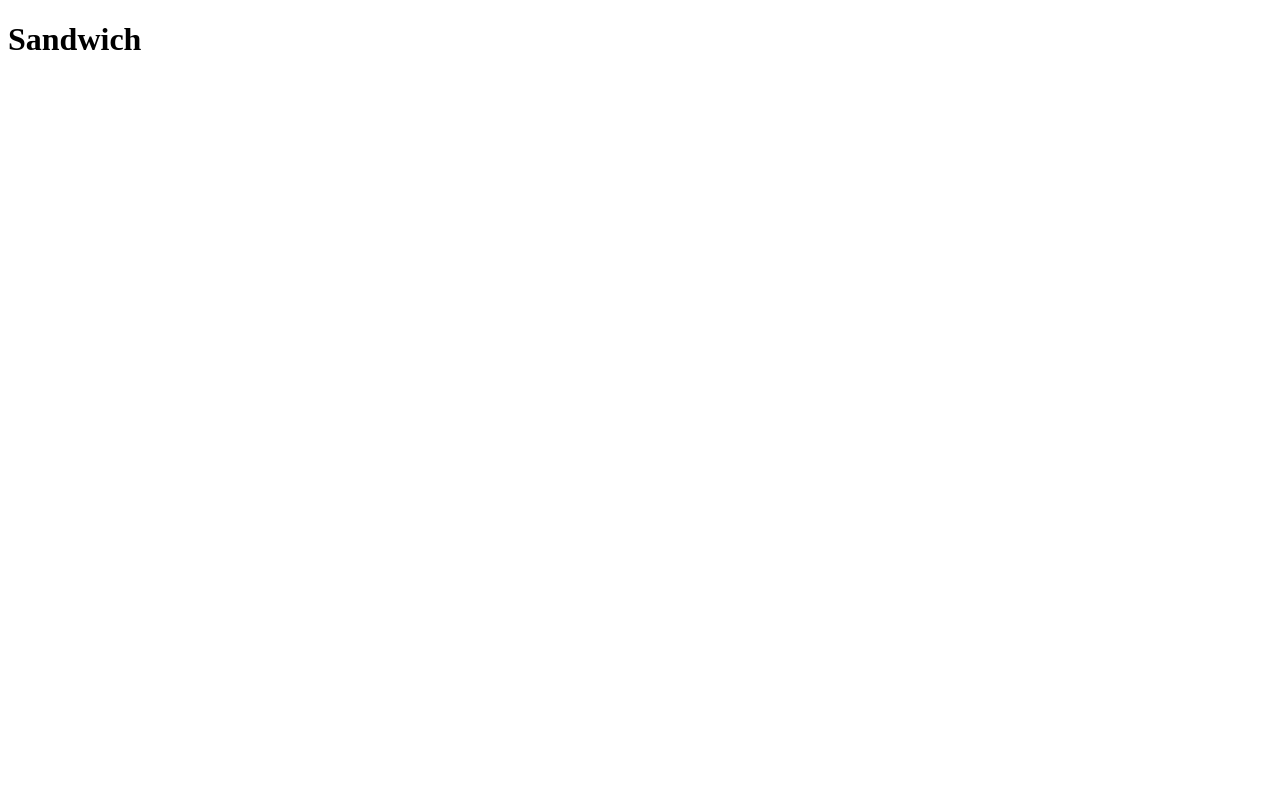
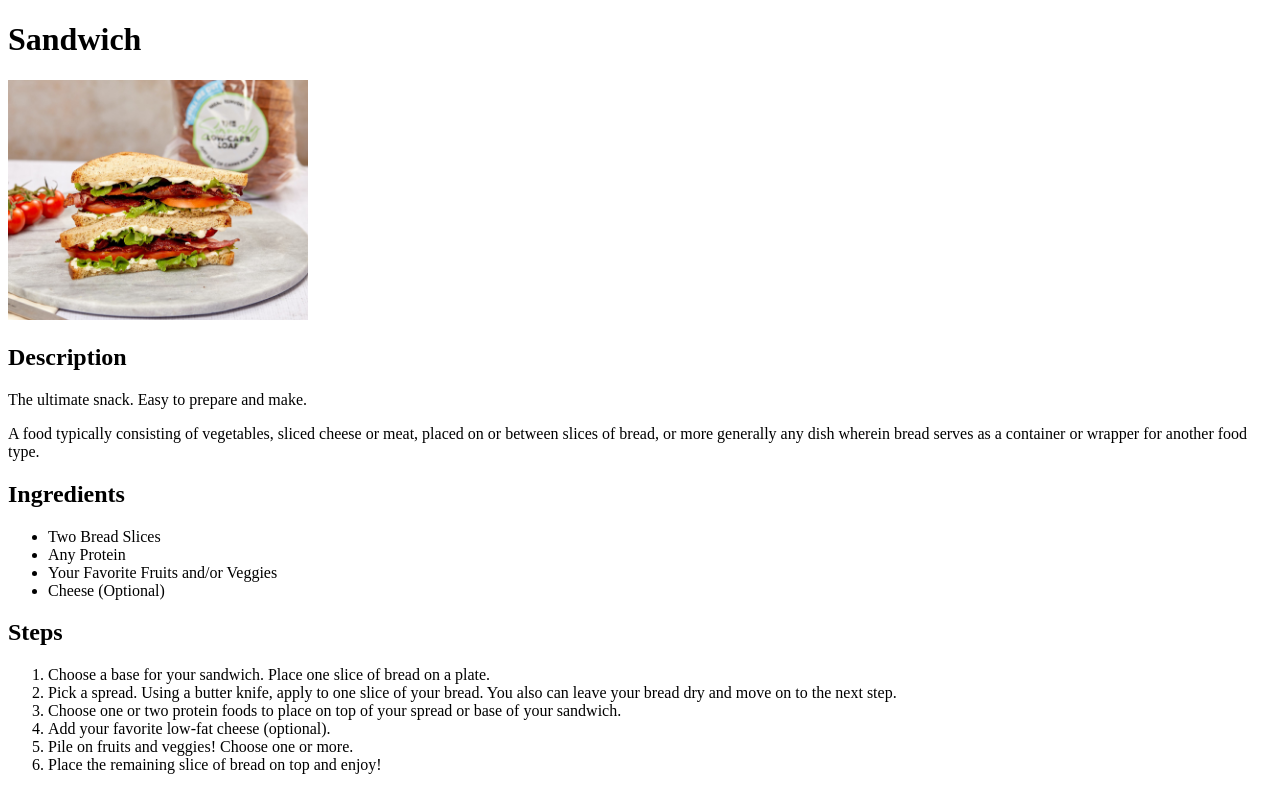
Before and after one commit to CrabVS/odin-recipes, a plain HTML site: page recipes/sandwich.html in a window 1280 px wide. Drawn offline with Linux system fonts and the light colour scheme.

Commit message:
Add content for last recipe

```diff
--- a/recipes/sandwich.html
+++ b/recipes/sandwich.html
@@ -7,5 +7,29 @@
 </head>
 <body>
     <h1>Sandwich</h1>
+    <img src="../res/seriously-low-carb-FZ4y_IDUJ6w-unsplash.jpg" alt="lasagna" width="300px">
+    <!-- Credit: https://unsplash.com/@rabbit_in_blue -->
+
+    <h2>Description</h2>
+    <p>The ultimate snack. Easy to prepare and make.</p>
+    <p>A food typically consisting of vegetables, sliced cheese or meat, placed on or between slices of bread, or more generally any dish wherein bread serves as a container or wrapper for another food type.</p>
+
+    <h2>Ingredients</h2>
+    <ul>
+        <li>Two Bread Slices</li>
+        <li>Any Protein</li>
+        <li>Your Favorite Fruits and/or Veggies</li>
+        <li>Cheese (Optional)</li>
+    </ul>
+
+    <h2>Steps</h2>
+    <ol>
+        <li>Choose a base for your sandwich. Place one slice of bread on a plate.</li>
+        <li>Pick a spread. Using a butter knife, apply to one slice of your bread. You also can leave your bread dry and move on to the next step.</li>
+        <li>Choose one or two protein foods to place on top of your spread or base of your sandwich.</li>
+        <li>Add your favorite low-fat cheese (optional).</li>
+        <li>Pile on fruits and veggies! Choose one or more.</li>
+        <li>Place the remaining slice of bread on top and enjoy!</li>
+    </ol>
 </body>
 </html>
```
Also changed, not shown: res/seriously-low-carb-FZ4y_IDUJ6w-unsplash.jpg (added).
